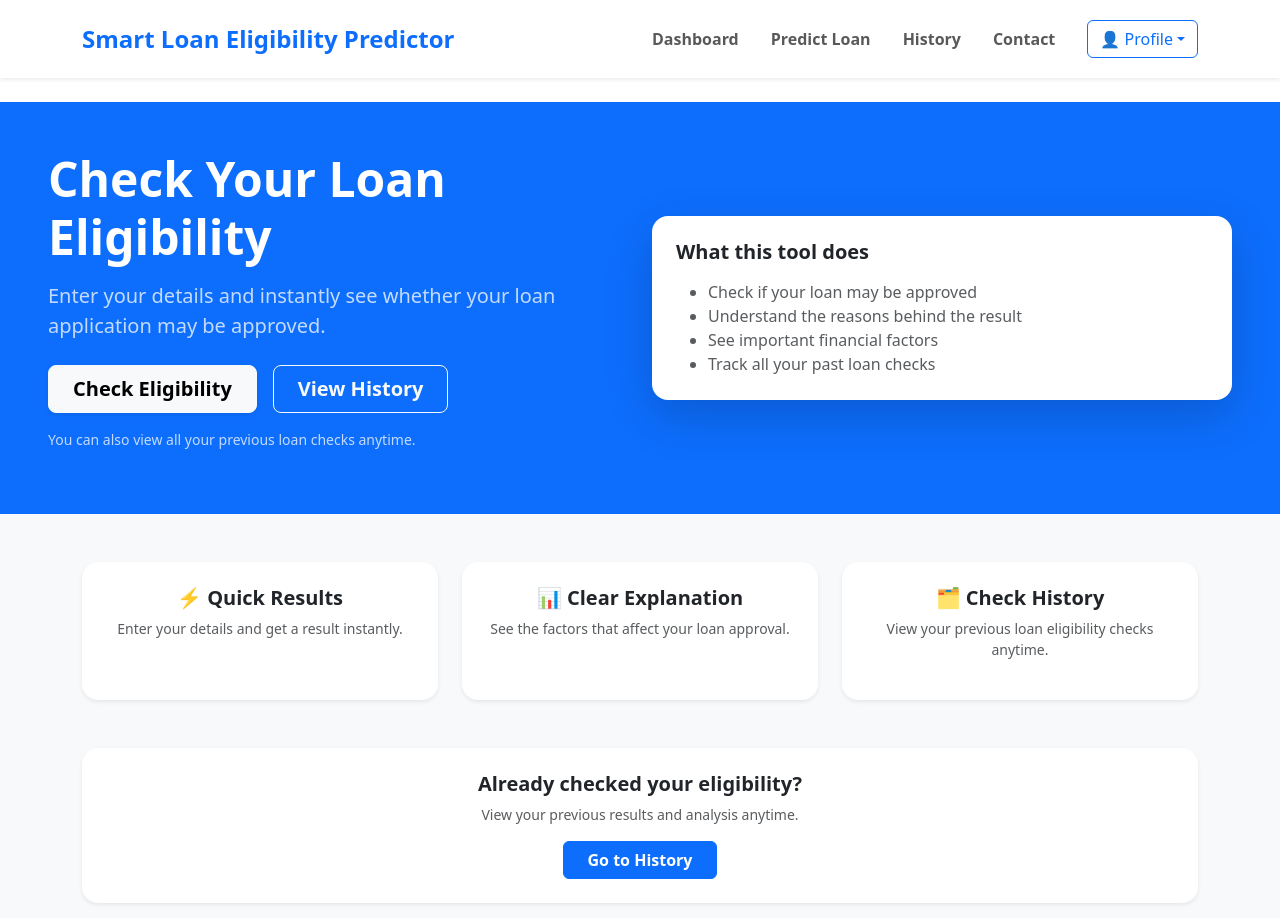
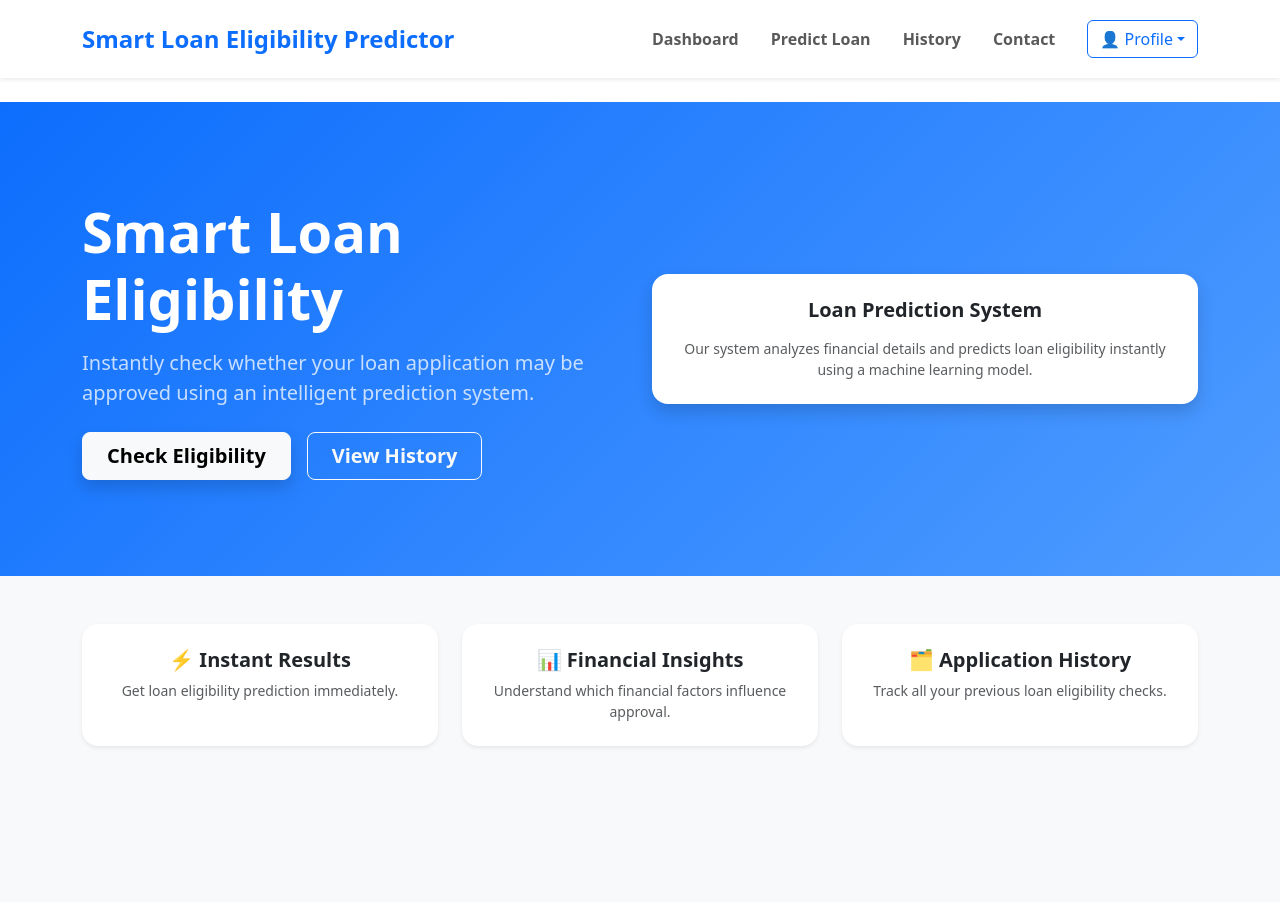
Before and after one commit to trivikram-coder/lap-client, a React (Vite) app: page /home in a window 1280 px wide. Shown: the top 918 px of the page. Built offline with nearby package versions, Linux system fonts and the light colour scheme; no server answers; sample sign-in values are in the browser's storage.

Commit message:
fix: enhance Home page layout and update content for clarity and consistency

```diff
--- a/src/pages/Home.jsx
+++ b/src/pages/Home.jsx
@@ -1,37 +1,38 @@
 import { Link } from "react-router-dom";
-import { Container, Row, Col, Button, Card } from "react-bootstrap";
+import { Container, Row, Col, Button } from "react-bootstrap";
 
 export default function Home() {
   return (
     <div className="bg-light min-vh-100">
 
-      {/* HERO SECTION */}
+      {/* HERO */}
 
-      <div className="bg-primary text-white py-5">
-        <Container fluid className="px-5">
+      <div
+        className="text-white py-5"
+        style={{ background: "linear-gradient(135deg,#0d6efd,#4f9cff)" }}
+      >
+        <Container className="py-5">
 
-          <Row className="align-items-center gy-4">
+          <Row className="align-items-center">
 
-            {/* LEFT */}
+            <Col lg={6} className="mb-4 mb-lg-0">
 
-            <Col lg={6}>
-
-              <h1 className="display-5 fw-bold">
-                Check Your Loan Eligibility
+              <h1 className="display-4 fw-bold mb-3">
+                Smart Loan Eligibility
               </h1>
 
-              <p className="lead opacity-75 mt-3">
-                Enter your details and instantly see whether
-                your loan application may be approved.
+              <p className="fs-5 opacity-75 mb-4">
+                Instantly check whether your loan application may be approved
+                using an intelligent prediction system.
               </p>
 
-              <div className="mt-4 d-flex gap-3 flex-wrap">
+              <div className="d-flex gap-3 flex-wrap">
 
                 <Link to="/predict">
                   <Button
                     size="lg"
                     variant="light"
-                    className="fw-semibold px-4 shadow-sm"
+                    className="fw-semibold px-4 shadow"
                   >
                     Check Eligibility
                   </Button>
@@ -49,33 +50,24 @@ export default function Home() {
 
               </div>
 
-              <p className="small opacity-75 mt-3">
-                You can also view all your previous loan checks anytime.
-              </p>
-
             </Col>
 
+            {/* RIGHT SIDE INFO */}
 
-            {/* RIGHT */}
+            <Col lg={6} className="text-center">
 
-            <Col lg={6}>
+              <div className="bg-white text-dark rounded-4 shadow p-4">
 
-              <Card className="border-0 shadow-lg rounded-4">
-                <Card.Body className="p-4">
+                <h5 className="fw-bold mb-3">
+                  Loan Prediction System
+                </h5>
 
-                  <h5 className="fw-bold mb-3">
-                    What this tool does
-                  </h5>
+                <p className="text-muted small mb-0">
+                  Our system analyzes financial details and predicts
+                  loan eligibility instantly using a machine learning model.
+                </p>
 
-                  <ul className="text-muted mb-0">
-                    <li>Check if your loan may be approved</li>
-                    <li>Understand the reasons behind the result</li>
-                    <li>See important financial factors</li>
-                    <li>Track all your past loan checks</li>
-                  </ul>
-
-                </Card.Body>
-              </Card>
+              </div>
 
             </Col>
 
@@ -92,103 +84,36 @@ export default function Home() {
         <Row className="g-4 text-center">
 
           <Col md={4}>
-
-            <Card className="border-0 shadow-sm rounded-4 h-100">
-
-              <Card.Body className="p-4">
-
-                <h5 className="fw-bold">
-                  ⚡ Quick Results
-                </h5>
-
-                <p className="text-muted small">
-                  Enter your details and get a result instantly.
-                </p>
-
-              </Card.Body>
-
-            </Card>
-
+            <div className="bg-white rounded-4 shadow-sm p-4 h-100">
+              <h5 className="fw-bold">⚡ Instant Results</h5>
+              <p className="text-muted small mb-0">
+                Get loan eligibility prediction immediately.
+              </p>
+            </div>
           </Col>
 
+          <Col md={4}>
+            <div className="bg-white rounded-4 shadow-sm p-4 h-100">
+              <h5 className="fw-bold">📊 Financial Insights</h5>
+              <p className="text-muted small mb-0">
+                Understand which financial factors influence approval.
+              </p>
+            </div>
+          </Col>
 
           <Col md={4}>
-
-            <Card className="border-0 shadow-sm rounded-4 h-100">
-
-              <Card.Body className="p-4">
-
-                <h5 className="fw-bold">
-                  📊 Clear Explanation
-                </h5>
-
-                <p className="text-muted small">
-                  See the factors that affect your loan approval.
-                </p>
-
-              </Card.Body>
-
-            </Card>
-
-          </Col>
-
-
-          <Col md={4}>
-
-            <Card className="border-0 shadow-sm rounded-4 h-100">
-
-              <Card.Body className="p-4">
-
-                <h5 className="fw-bold">
-                  🗂 Check History
-                </h5>
-
-                <p className="text-muted small">
-                  View your previous loan eligibility checks anytime.
-                </p>
-
-              </Card.Body>
-
-            </Card>
-
+            <div className="bg-white rounded-4 shadow-sm p-4 h-100">
+              <h5 className="fw-bold">🗂 Application History</h5>
+              <p className="text-muted small mb-0">
+                Track all your previous loan eligibility checks.
+              </p>
+            </div>
           </Col>
 
         </Row>
 
       </Container>
 
-
-      {/* HISTORY CTA */}
-
-      <Container className="pb-5">
-
-        <Card className="border-0 shadow-sm rounded-4 text-center">
-
-          <Card.Body className="p-4">
-
-            <h5 className="fw-bold mb-2">
-              Already checked your eligibility?
-            </h5>
-
-            <p className="text-muted small">
-              View your previous results and analysis anytime.
-            </p>
-
-            <Link to="/history">
-              <Button
-                variant="primary"
-                className="px-4 fw-semibold"
-              >
-                Go to History
-              </Button>
-            </Link>
-
-          </Card.Body>
-
-        </Card>
-
-      </Container>
-
     </div>
   );
 }
```
